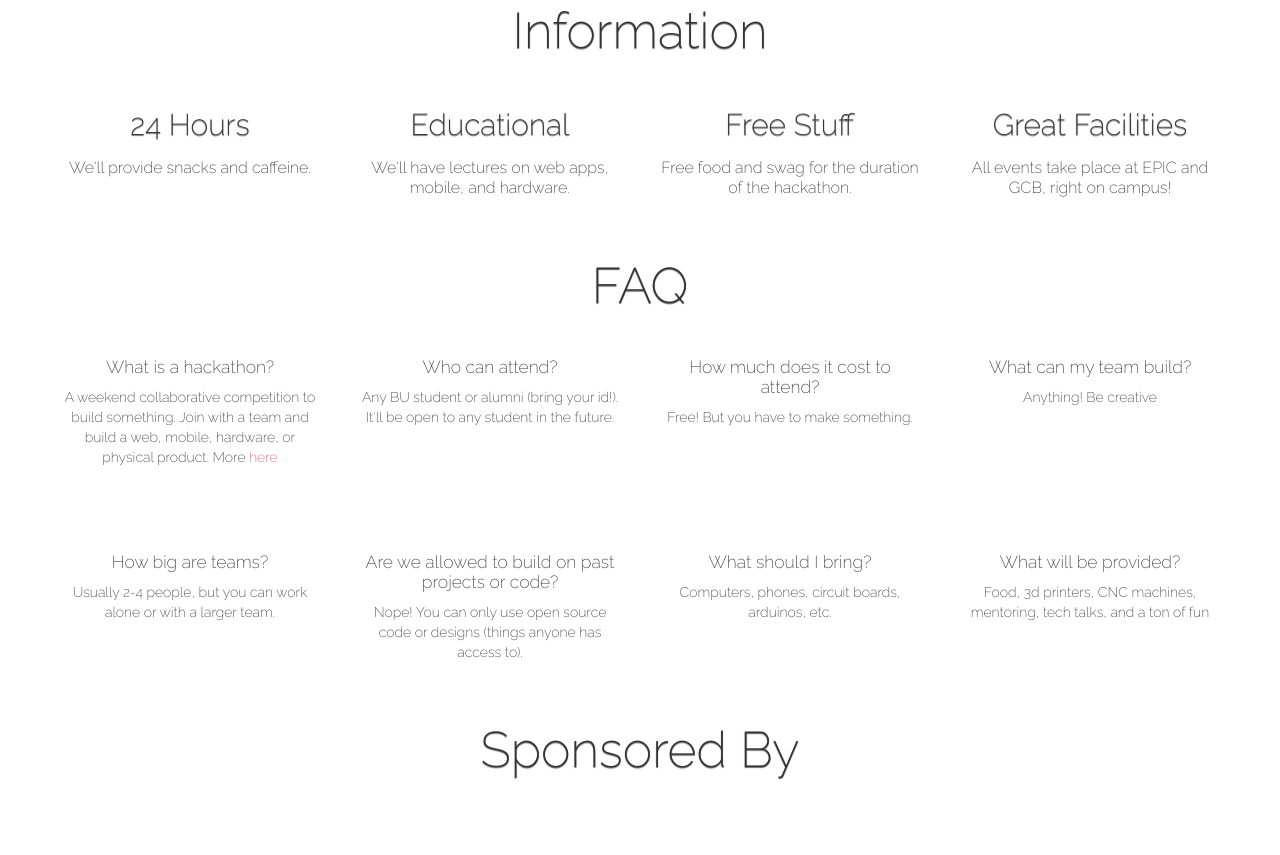
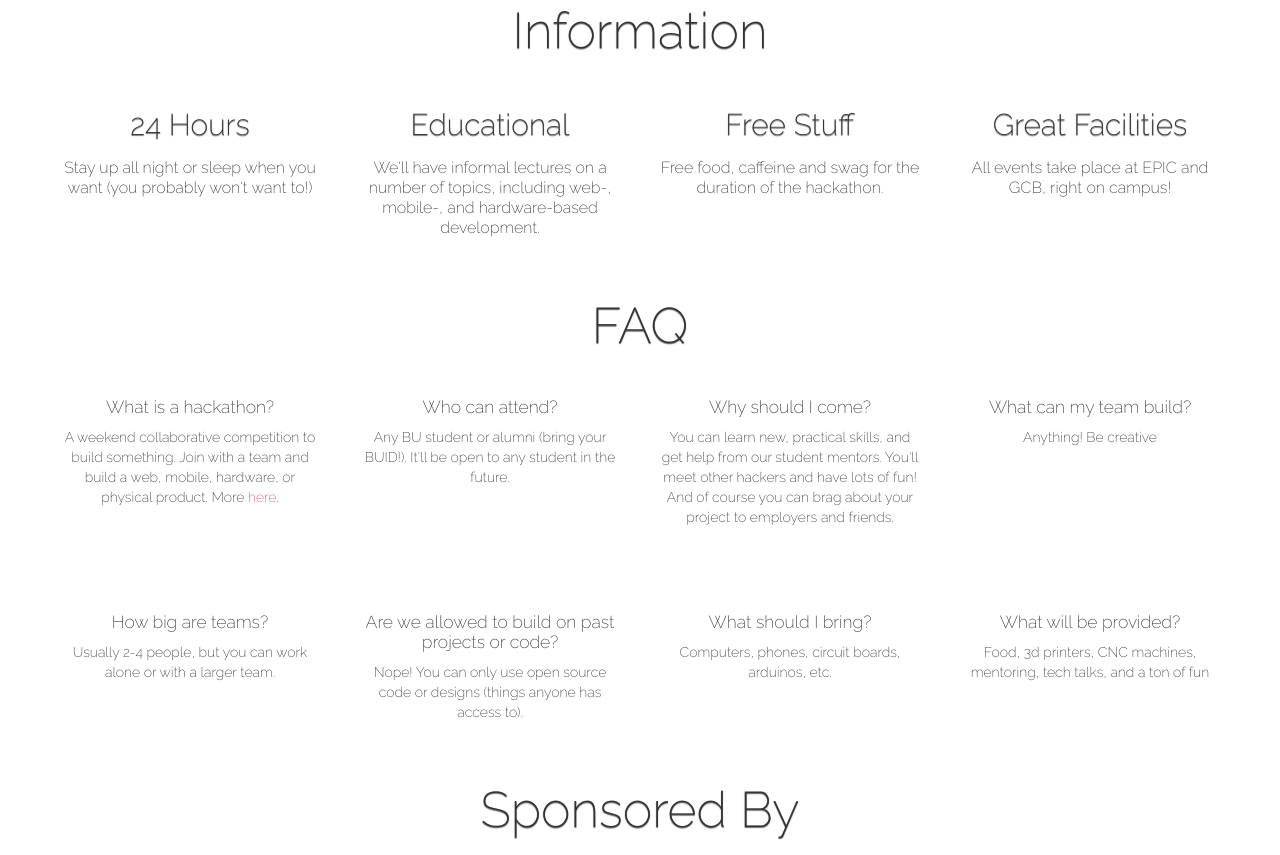
Before and after one commit to make-bu/make-bu.github.io, a plain HTML site: page index.html in a window 1280 px wide. Shown: the part 917-1772 px from the top of the page. Drawn offline with Linux system fonts and the light colour scheme; files that its build step writes are made by us from their sources.

Commit message:
more updates

```diff
--- a/index.html
+++ b/index.html
@@ -53,21 +53,21 @@
 		  <li class="span3">
 		    <div class="thumbnail">
 		      <h3>24 Hours</h3>
-		      <p>We'll provide snacks and caffeine.</p>
+		      <p>Stay up all night or sleep when you want (you probably won't want to!)</p>
 		    </div>
 		  </li>
 
 		  <li class="span3">
 		    <div class="thumbnail">
 		      <h3>Educational</h3>
-		      <p>We'll have lectures on web apps, mobile, and hardware.</p>
+		      <p>We'll have informal lectures on a number of topics, including web-, mobile-, and hardware-based development.</p>
 		    </div>
 		  </li>
 
 		  <li class="span3">
 		    <div class="thumbnail">
 		      <h3>Free Stuff</h3>
-		      <p>Free food and swag for the duration of the hackathon.</p>
+		      <p>Free food, caffeine and swag for the duration of the hackathon.</p>
 		    </div>
 		  </li>
 		  <li class="span3">
@@ -85,19 +85,19 @@
 		      <h4>What is a hackathon?</h4>
 		      <h5>A weekend collaborative competition to build something.
 		      Join with a team and build a web, mobile, hardware, or physical product. More
-		      <a href="https://medium.com/hackathons-anonymous/92668579601">here</a></h5>
+		      <a href="https://medium.com/hackathons-anonymous/92668579601">here</a>.</h5>
 		    </div>
 		  </li>
 		  <li class="span3">
 		    <div class="thumbnail">
 		      <h4>Who can attend?</h4>
-		      <h5>Any BU student or alumni (bring your id!). It'll be open to any student in the future.</h5>
+		      <h5>Any BU student or alumni (bring your BUID!). It'll be open to any student in the future.</h5>
 		    </div>
 		  </li>
 		  <li class="span3">
 		    <div class="thumbnail">
-		      <h4>How much does it cost to attend?</h4>
-		      <h5>Free! But you have to make something.</h5>
+		      <h4>Why should I come?</h4>
+		      <h5>You can learn new, practical skills, and get help from our student mentors. You'll meet other hackers and have lots of fun! And of course you can brag about your project to employers and friends.</h5>
 		    </div>
 		  </li>
 		  <li class="span3">
@@ -157,25 +157,18 @@
 </div>
      <!-- ends About -->
 
-<script>
-$(function () {
-    $(window).scroll(function(){
-    // global scroll to top button
-        if ($(this).scrollTop() > 300) {
-            $('.scrolltop').fadeIn();
-        } else {
-            $('.scrolltop').fadeOut();
-        }
-    });
+<script type="text/javascript">
 
-    // scroll nav
-    $('.scroller').click(function(){
-    	var section = $($(this).data("section"));
-    	var top = section.offset().top-82;
-        $("html, body").animate({ scrollTop: top }, 700);
-        return false;
-    });
-  });
+  var _gaq = _gaq || [];
+  _gaq.push(['_setAccount', 'UA-48579927-1']);
+  _gaq.push(['_trackPageview']);
+
+  (function() {
+    var ga = document.createElement('script'); ga.type = 'text/javascript'; ga.async = true;
+    ga.src = ('https:' == document.location.protocol ? 'https://ssl' : 'http://www') + '.google-analytics.com/ga.js';
+    var s = document.getElementsByTagName('script')[0]; s.parentNode.insertBefore(ga, s);
+  })();
+
 </script>
 
 </body>
```
